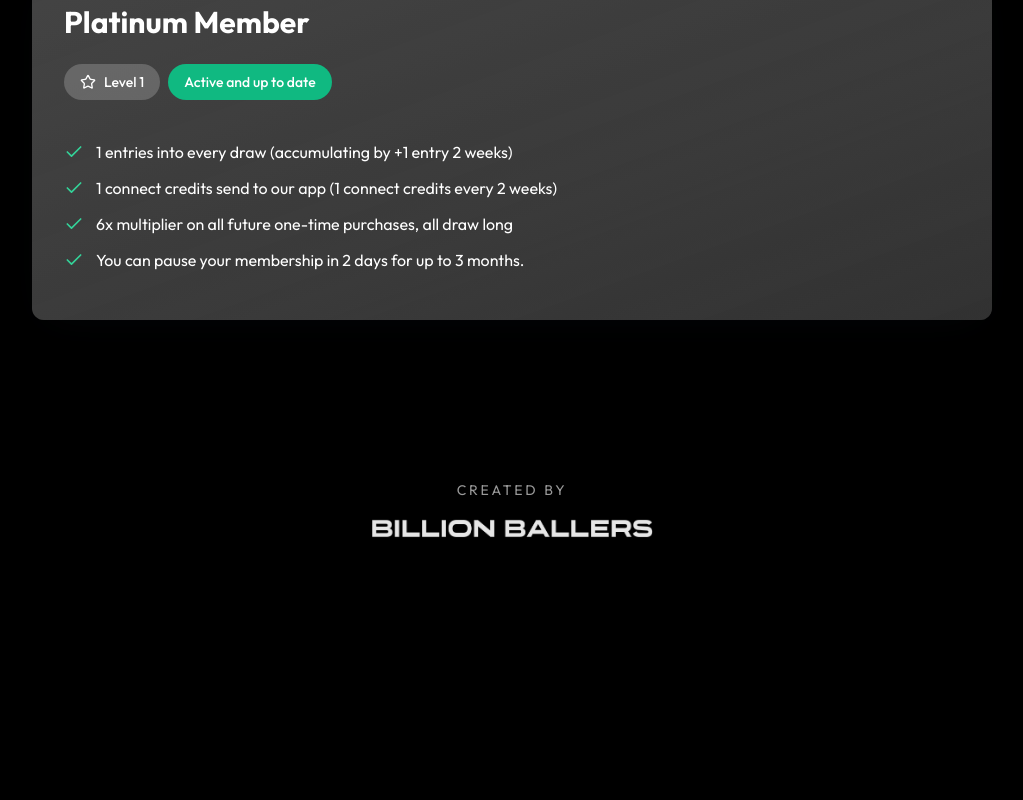
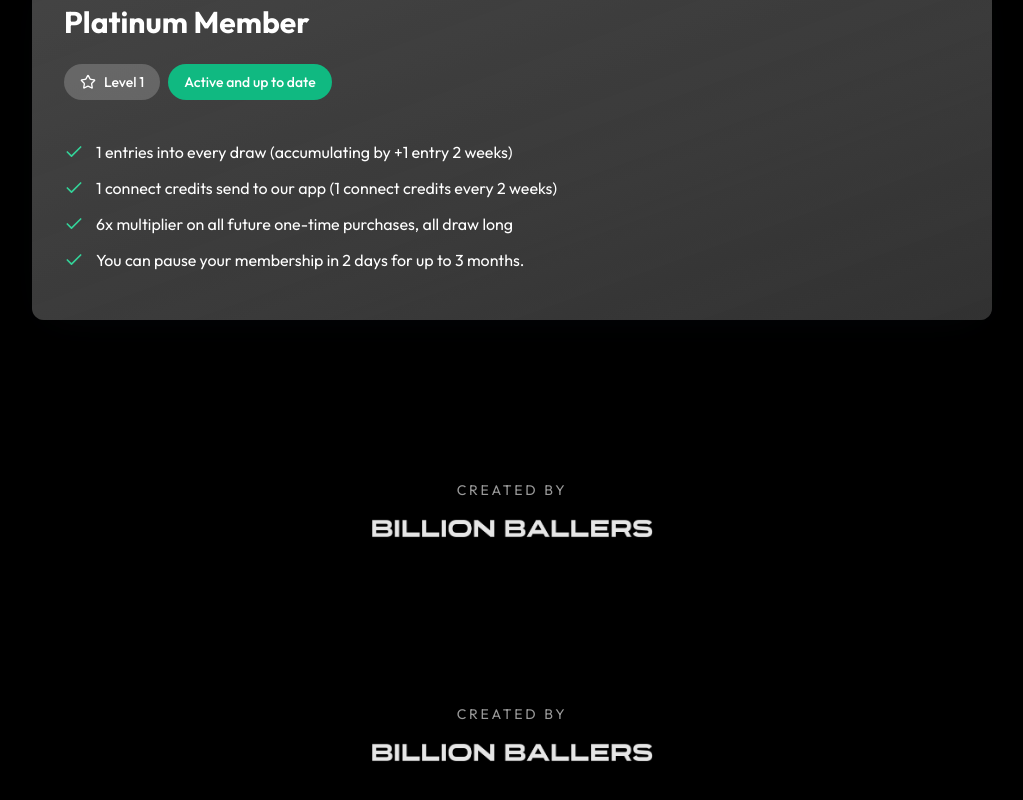
Before and after one commit to establishedagency2024-andy/baller-lounge, a React (Vite) app: page / in a window 1280 px wide. Shown: the part 899-1699 px from the top of the page, without its empty margins (256-1279 px from the left). Before the commit the page ends 1475 px from the top, so only its background shows below. Built offline with nearby package versions, Linux system fonts and the light colour scheme; the HTML template or start-up script is replaced by a standard one.

Commit message:
Changes
Co-authored-by: establishedagency2024-andy <245791214+establishedagency2024-andy@users.noreply.github.com>

```diff
--- a/src/layouts/DashboardLayout.tsx
+++ b/src/layouts/DashboardLayout.tsx
@@ -24,6 +24,10 @@ export function DashboardLayout() {
         <div className="relative max-w-7xl mx-auto px-8 pt-8">
           <DashboardHeader />
           <Outlet />
+          <div className="pt-32 pb-8 flex flex-col items-center justify-center gap-3">
+            <span className="text-sm text-white/60 uppercase tracking-[0.2em]">Created By</span>
+            <img src={wordmarkWhite} alt="Billion Ballers" className="h-8 object-contain opacity-90" />
+          </div>
         </div>
       </main>
     </div>
```
